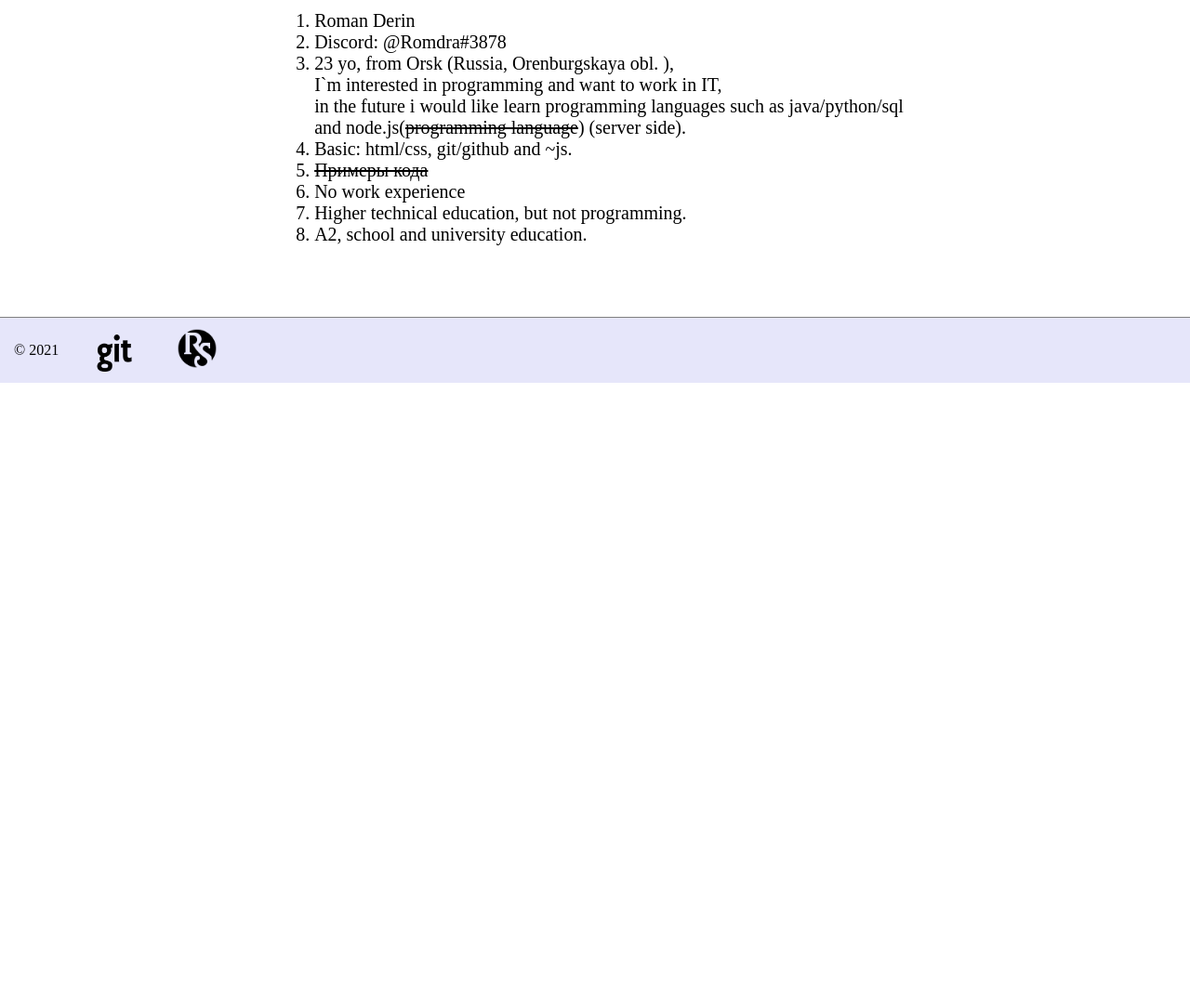
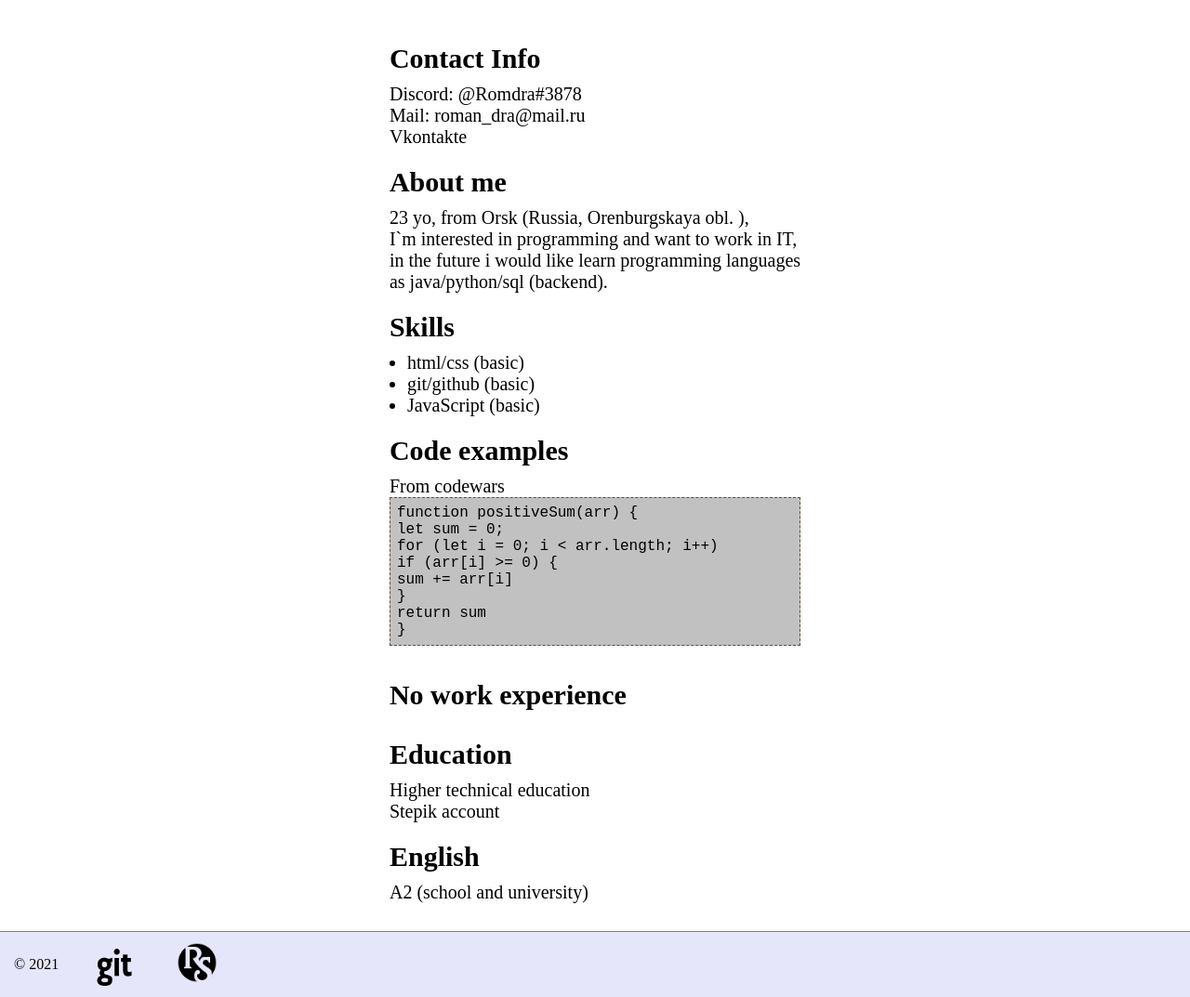
Before and after one commit to Romdra/rsschool-cv, a plain HTML site: page index.html in a window 1280 px wide. Shown: the part 380-1453 px from the top of the page at 93% size. Before the commit the page ends 800 px from the top, so only its background shows below. Drawn offline with Linux system fonts and the light colour scheme.

Commit message:
feat: update main

```diff
--- a/index.html
+++ b/index.html
@@ -10,23 +10,48 @@
 <body>
    <div class="container">
       <header class="avatar">
-         <h1>Curriculum Vitae</h1>
+         <h1>Roman Derin</h1>
          <img src="img/photo.jpg" alt="photo" height="300">
       </header>
       <main class="content">
-         <ol>
-            <li>Roman Derin</li>
-            <li>Discord: @Romdra#3878</li>
-            <li>23 yo, from Orsk (Russia, Orenburgskaya obl. ),
-               <br> I`m interested in programming and want to work in IT,
-               <br> in the future i would like learn programming languages such as java/python/sql
-               <br> and node.js(<s>programming language</s>) (server side).</li>
-            <li>Basic: html/css, git/github and ~js.</li>
-            <li><s>Примеры кода</s></li>
-            <li>No work experience</li>
-            <li>Higher technical education, but not programming.</li>
-            <li>A2, school and university education.</li>
-         </ol>
+         <h2>Contact Info</h2>
+         Discord: @Romdra#3878
+         <br>Mail: roman_dra@mail.ru
+         <br><a href="https://vk.com/drableat" target="_blank">Vkontakte</a>
+
+         <h2>About me</h2>
+         23 yo, from Orsk (Russia, Orenburgskaya obl. ),
+         <br>I`m interested in programming and want to work in IT,
+         <br>in the future i would like learn programming languages
+         <br>as java/python/sql (backend).
+
+         <h2>Skills</h2>
+            <ul>
+               <li>html/css (basic)</li>
+               <li>git/github (basic)</li>
+               <li>JavaScript (basic)</li>
+            </ul>
+
+         <h2>Code examples</h2>
+         From codewars
+         <p class="ex">
+            function positiveSum(arr) {
+          <br> let sum = 0;
+          <br>   for (let i = 0; i < arr.length; i++)
+          <br>    if (arr[i] >= 0) {
+          <br>    sum += arr[i]
+          <br>  }
+          <br> return sum
+          <br>}
+         </p>
+
+         <h2>No work experience</h2>
+         <h2>Education</h2>
+           <a href="http://xn----7sbajajhyox3duj.xn--p1ai/" target="_blank">Higher technical education</a>
+          <br> <a href="https://stepik.org/users/313607967" target="_blank">Stepik account</a>
+
+         <h2>English</h2>
+         A2 (school and university)
       </main>
    </div>
 
--- a/style.css
+++ b/style.css
@@ -4,12 +4,8 @@
    outline: none;
 }
 
-header {
-   padding-right: 390px;
-}
-
-header img {
-   padding-bottom: 15px;
+.avatar {
+   padding-right: 220px;
 }
 
 header h1 {
@@ -25,9 +21,40 @@ header h1 {
 }
 
 .content {
-   padding-left: 30px;
+   padding: 30px;
    font-size: 20px;
-   min-height: calc(100vh - 470px)
+   min-height: calc(100vh - 70px)
+}
+
+h2 {
+   padding-top: 20px;
+   padding-bottom: 10px;
+}
+
+ul {
+   padding-left: 19px;
+}
+
+a {
+   text-decoration: none;
+   color: black;
+}
+
+a:hover {
+   text-decoration: underline;
+}
+
+a:visited {
+   color: none;
+}
+
+.ex {
+   border: dashed 1px #634F36;
+   background: #c2c1c1;
+   font-family: "Courier New", Courier, monospace;
+   padding: 7px;
+   font-size: 80%;
+   margin: 0 0 1em;
 }
 
 footer {
```
